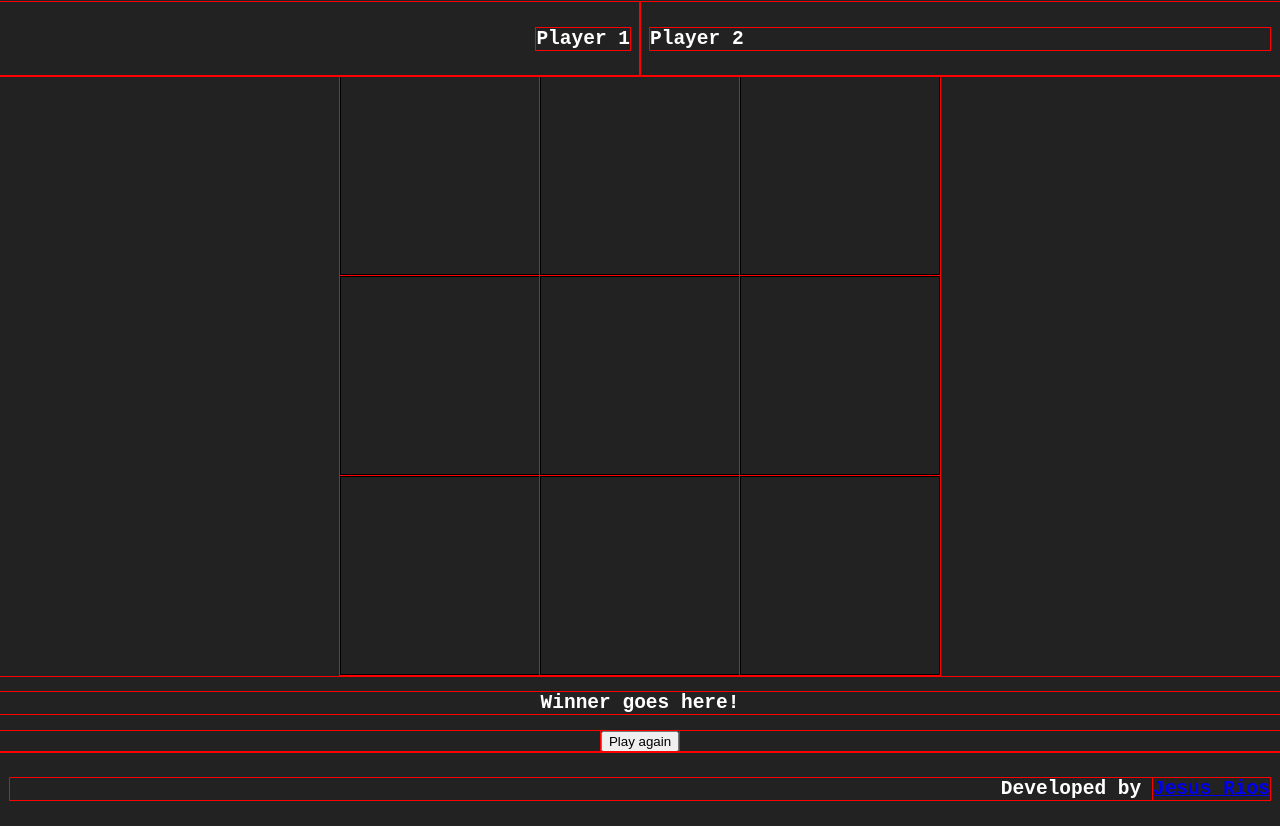
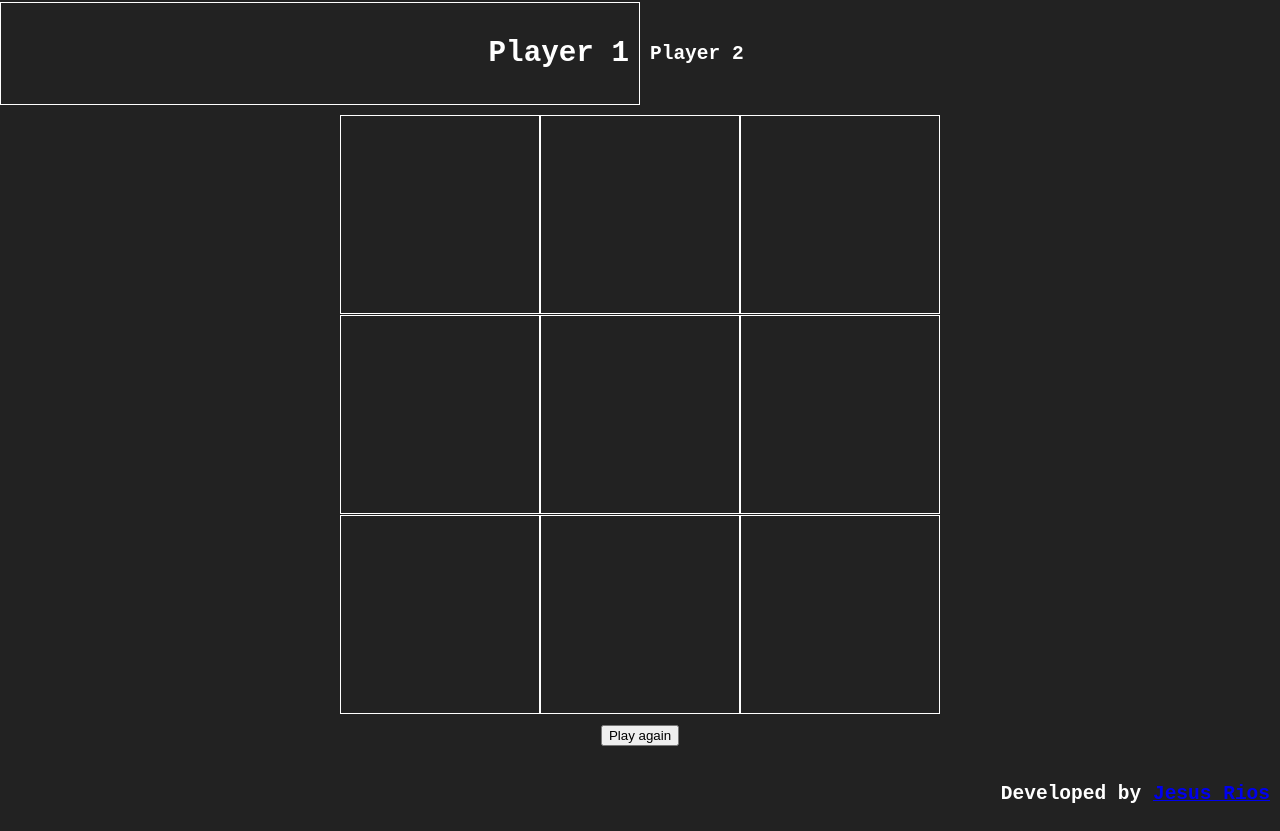
Before and after one commit to jesusriosdev/games, a website: page tic-tac-toe/index.html in a window 1280 px wide. Shown: the part 63-894 px from the top of the page. Drawn offline with Linux system fonts and the light colour scheme.

Commit message:
tic tac toe semicomplete

```diff
--- a/tic-tac-toe/css/styles.css
+++ b/tic-tac-toe/css/styles.css
@@ -1,6 +1,7 @@
-* {
+/* * {
     outline: 1px solid red;
-}
+} */
+
 body {
     background: linear-gradient(90deg, #222 0%, #222 25%);
     color: #fff;
@@ -14,16 +15,25 @@ header {
 }
 
 .players-container {
+    margin: 10px 0;
 
     display: grid;
     grid-template-columns: repeat(2, 1fr);
 }
 .players-container div {
     padding: 10px;
+
+    display: flex;
+    align-items: center;
 }
 .players-container .player-one {
     display: flex;
     justify-content: flex-end;
+}
+
+.players-container .active {
+    border: 1px solid #fff;
+    font-size: 1.5em;
 }
 
 .board-container {
@@ -42,7 +52,8 @@ header {
 }
 
 .board-container .board .square {
-    border: 1px solid black;
+    border: 1px solid #fff;
+    cursor: pointer;
     height: 197px;
 
     display: flex;
@@ -55,10 +66,12 @@ header {
 }
 
 .results-container {
+    font-size: 3em;
     text-align: center;
 }
 
 .play-again-container {
+    margin: 10px 0;
     text-align: center;
 }
 
--- a/tic-tac-toe/index.html
+++ b/tic-tac-toe/index.html
@@ -22,22 +22,19 @@
 		</section>
 		<section class="board-container">
 			<div class="board">
-                <div class="square" id="square1">
-
-                </div>
-                <div class="square" id="square2"></div>
-                <div class="square" id="square3"></div>
-                <div class="square" id="square4"></div>
-                <div class="square" id="square5"></div>
-                <div class="square" id="square6"></div>
-                <div class="square" id="square7"></div>
-                <div class="square" id="square8"></div>
-                <div class="square" id="square9"></div>
+				<div class="square" data-key="1" onclick="move(1)"></div>
+				<div class="square" data-key="2" onclick="move(2)"></div>
+				<div class="square" data-key="3" onclick="move(3)"></div>
+				<div class="square" data-key="4" onclick="move(4)"></div>
+				<div class="square" data-key="5" onclick="move(5)"></div>
+				<div class="square" data-key="6" onclick="move(6)"></div>
+				<div class="square" data-key="7" onclick="move(7)"></div>
+				<div class="square" data-key="8" onclick="move(8)"></div>
+				<div class="square" data-key="9" onclick="move(9)"></div>
 			</div>
 		</section>
 
 		<section class="results-container">
-            <h1>Winner goes here!</h1>
 		</section>
 
 		<section class="play-again-container">
@@ -45,7 +42,9 @@
 		</section>
 
 		<section class="credits-container">
-            <h2>Developed by <a target="_blank" href="jesusrios.dev/">Jesus Rios</a></h2>
+			<h2>
+				Developed by <a target="_blank" href="https://jesusrios.dev/">Jesus Rios</a>
+			</h2>
 		</section>
 
 		<script src="js/script.js"></script>
--- a/tic-tac-toe/js/script.js
+++ b/tic-tac-toe/js/script.js
@@ -1,74 +1,114 @@
+let winner = '';
+let numberOfTurns = 0;
+let turn = 1;
+
+const values = ['X', 'O'];
+let moves = [];
+
 document.addEventListener('DOMContentLoaded', (e) => {
-
-    init();
-
-    document.querySelectorAll('.square').forEach((square) => {
-        square.addEventListener('click', (ee) => {
-            // console.log(square);
-            square.innerHTML = values[turn - 1];
-            let winner = checkForWinner();
-            console.log(winner);
-            if(winner) {
-                alert(`Winner: Player ${winner == 'X' ? 1 : 2}!`);
-            }
-
-            turn = turn == 1 ? 2 : 1;
-        });
-    });
-
 });
 
-let turn = 1;
-let winner = null;
-
-let xValue = 'X';
-let oValue = 'O';
-
-let values = ['X', 'O'];
+init();
 
 function init() {
     console.log('Starting new game, have fun!');
 
+    winner = '';
+	numberOfTurns = 0;
     turn = 1;
-    document.querySelectorAll('.square').forEach((square) => {
-        square.innerHTML = '';
+    moves = [];
+
+    const playerOne = document.querySelector(`.player-one`);
+    const playerTwo = document.querySelector(`.player-two`);
+    playerOne.classList.remove('active');
+    playerTwo.classList.remove('active');
+    playerOne.classList.add('active');
+
+	document.querySelectorAll('.square').forEach((square) => {
+		square.innerHTML = '';
     });
+
+    const resultsContainer = document.querySelector(`.results-container`);
+    resultsContainer.innerHTML = ``;
+}
+
+function move(number) {
+    console.log(`Number clicked: ${number}`);
+    // console.log(moves.includes(number));
+    // console.log(moves.includes(number) === false && winner === '');
+    if(moves.includes(number) === false && winner === '') {
+
+        moves.push(number);
+        numberOfTurns++;
+
+        const square = document.querySelector(`div[data-key="${number}"]`);
+        square.innerHTML = values[turn - 1];
+
+        winner = checkForWinner();
+        if (winner) {
+            const resultsContainer = document.querySelector(`.results-container`);
+            resultsContainer.innerHTML = `<h1>Winner: Player ${turn}!</h1>`;
+            return;
+        }
+
+        if(numberOfTurns === 9) {
+            winner = '/';
+
+            const resultsContainer = document.querySelector(`.results-container`);
+            resultsContainer.innerHTML = `<h1>Winner: THIS IS A TIE!</h1>`;
+            return;
+        }
+
+        const playerOne = document.querySelector(`.player-one`);
+        const playerTwo = document.querySelector(`.player-two`);
+        if(turn === 1) {
+
+            turn = 2;
+            playerOne.classList.remove('active');
+            playerTwo.classList.add('active');
+        } else {
+
+            turn = 1;
+            playerTwo.classList.remove('active');
+            playerOne.classList.add('active');
+        }
+    }
 }
 
 function checkForWinner() {
-    let square1 = document.getElementById('square1');
-    let square2 = document.getElementById('square2');
-    let square3 = document.getElementById('square3');
-    let square4 = document.getElementById('square4');
-    let square5 = document.getElementById('square5');
-    let square6 = document.getElementById('square6');
-    let square7 = document.getElementById('square7');
-    let square8 = document.getElementById('square8');
-    let square9 = document.getElementById('square9');
+	let square1 = document.querySelector(`div[data-key="${1}"]`);
+	let square2 = document.querySelector(`div[data-key="${2}"]`);
+	let square3 = document.querySelector(`div[data-key="${3}"]`);
+	let square4 = document.querySelector(`div[data-key="${4}"]`);
+	let square5 = document.querySelector(`div[data-key="${5}"]`);
+	let square6 = document.querySelector(`div[data-key="${6}"]`);
+	let square7 = document.querySelector(`div[data-key="${7}"]`);
+	let square8 = document.querySelector(`div[data-key="${8}"]`);
+	let square9 = document.querySelector(`div[data-key="${9}"]`);
 
+	for (const v of values) {
+		if (checkLines(square1, square2, square3, v)) return v;
+		if (checkLines(square1, square5, square9, v)) return v;
+		if (checkLines(square1, square4, square7, v)) return v;
 
-    values.forEach((v) => {
+		if (checkLines(square2, square5, square8, v)) return v;
 
-        // Posible winner moves.
-        if(checkLines(square1, square2, square3, v)) return v;
-        if(checkLines(square1, square5, square9, v)) return v;
-        if(checkLines(square1, square4, square7, v)) return v;
+		if (checkLines(square3, square6, square9, v)) return v;
+		if (checkLines(square3, square5, square7, v)) return v;
 
-        if(checkLines(square2, square5, square8, v)) return v;
+		if (checkLines(square4, square5, square6, v)) return v;
 
-        if(checkLines(square3, square6, square9, v)) return v;
+		if (checkLines(square7, square8, square9, v)) return v;
+	}
 
-        if(checkLines(square4, square5, square6, v)) return v;
-
-        if(checkLines(square7, square8, square9, v)) return v;
-    });
-
-    return '';
+	return '';
 }
 
 function checkLines(square1, square2, square3, value) {
-    console.log(square1);
-    console.log(square2);
-    console.log(square3);
-    if(square1.innerHTML == value && square2.innerHTML == value && square3.innerHTML == value) return true;
+	if (
+		square1.innerHTML == value &&
+		square2.innerHTML == value &&
+		square3.innerHTML == value
+	)
+		return true;
 }
```
Lines whose indentation alone changed are shown as unchanged.
